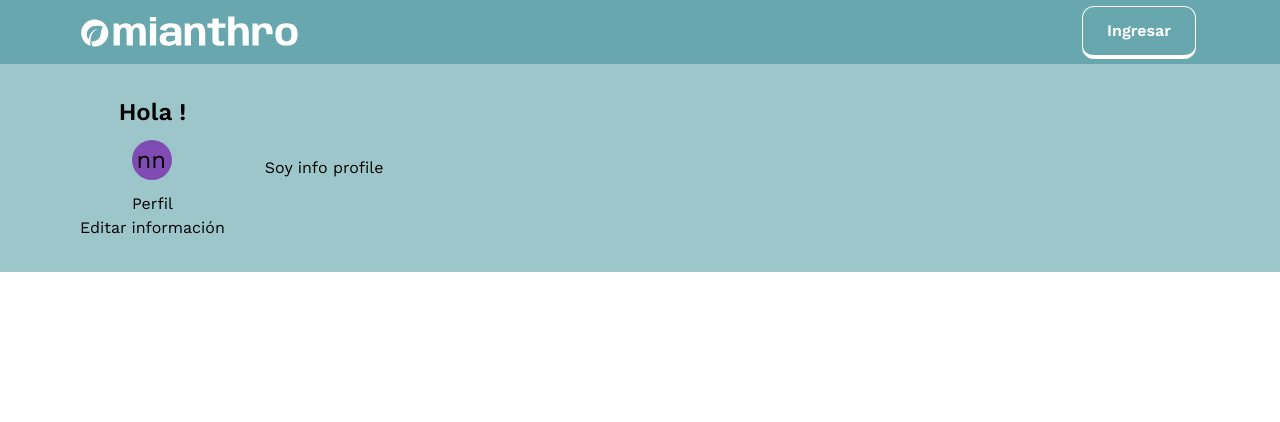
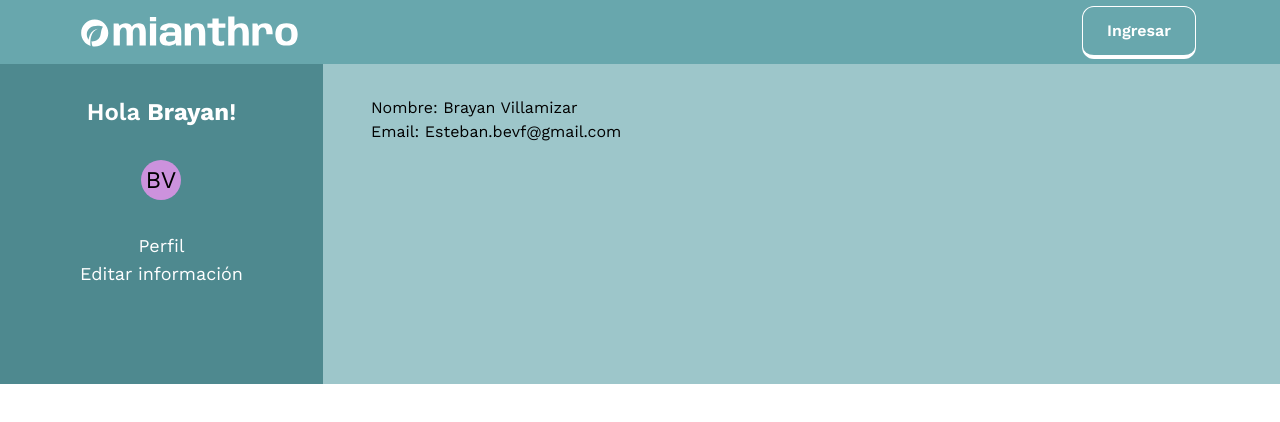
Before and after one commit to EstebanV23/coex-project, a React (Vite) app in the folder front/: page /profile in a window 1280 px wide. Shown: the top 422 px of the page. Built offline with nearby package versions, Linux system fonts and the light colour scheme.

Commit message:
Arreglando button y agregando formik para editar perfil

```diff
--- a/front/src/components/Button.jsx
+++ b/front/src/components/Button.jsx
@@ -1,3 +1,5 @@
-export default function Button ({ children, ...props }) {
-  return <button className='py-3 transition-all px-6 text-white border w-fit self-center border-white rounded-xl font-semibold hover:bg-white hover:text-primary-blue-400 border-b-4 hover:border-b-0'>{children}</button>
+import { NavLink } from 'react-router-dom'
+
+export default function Button ({ children, to, ...props }) {
+  return <NavLink to={to} className={`py-3 transition-all px-6 text-white border w-fit self-center border-white rounded-xl font-semibold hover:bg-white hover:text-primary-blue-400 border-b-4 hover:border-b-0 ${props.className}`}>{children}</NavLink>
 }
--- a/front/src/components/EditProfile.jsx
+++ b/front/src/components/EditProfile.jsx
@@ -1,3 +1,4 @@
+import { Formik } from 'formik'
 import { useEffect } from 'react'
 import { shallow } from 'zustand/shallow'
 import { useProfileStore } from '../stores/useProfileStore'
@@ -8,6 +9,8 @@ export default function EditProfile () {
     hiddenProfileTrue()
   }, [])
   return (
-    <h1>Soy edit profile</h1>
+    <Formik>
+      {() => {}}
+    </Formik>
   )
 }
--- a/front/src/components/InfoProfile.jsx
+++ b/front/src/components/InfoProfile.jsx
@@ -1,13 +1,19 @@
 import { useEffect } from 'react'
 import { shallow } from 'zustand/shallow'
 import { useProfileStore } from '../stores/useProfileStore'
+import { useUserStore } from '../stores/useUserStore'
 
 export default function InfoProfile () {
   const { hiddenProfileTrue } = useProfileStore(store => store, shallow)
+  const { name, surname, email, token, id } = useUserStore(store => store, shallow)
   useEffect(() => {
     hiddenProfileTrue()
   }, [])
   return (
-    <h1>Soy info profile</h1>
+    <div>
+      <h3>Nombre: {name} {surname}</h3>
+      <h3>Email: {email}</h3>
+
+    </div>
   )
 }
--- /dev/null
+++ b/front/src/components/LinksProfile.jsx
@@ -0,0 +1,18 @@
+import { NavLink } from 'react-router-dom'
+import linksProfile from '../constants/linksProfile'
+
+export default function LinksProfile () {
+  const defaultStyles = 'text-white py-0 after:contens-[] after:transition-all after:w-full after:opacity-0 after:h-0.5 after:bg-gray-300 after:absolute after:bottom-0 after:left-0 relative sm:transition-all'
+  const activeStyles = `${defaultStyles} after:opacity-100 text-gray-300`
+  return (
+    linksProfile.map(({ path, name, id }) => (
+      <NavLink to={path} key={id} className={({ isActive }) => isActive ? activeStyles : defaultStyles}>
+        {name}
+      </NavLink>
+    ))
+  )
+}
+
+export const Hola = () => {
+  return <div className='after:content afterL' />
+}
--- a/front/src/components/Login.jsx
+++ b/front/src/components/Login.jsx
@@ -4,6 +4,7 @@ import { NavLink, useNavigate } from 'react-router-dom'
 import Input from './Input'
 import { EmailIcon, PasswordIcon, LogoIcon } from './Icons'
 import useUser from '../hooks/useUser'
+import { Formik } from 'formik'
 
 export default function Login () {
   const URL = 'http://localhost:5000/auth/signin'
--- a/front/src/components/ModalUser.jsx
+++ b/front/src/components/ModalUser.jsx
@@ -11,7 +11,7 @@ export default function ModalUser () {
   const translateDesktop = hiddenModal ? 'md:translate-y-14 md:opacity-0 md:-z-10' : 'md:translate-y-[3.7rem] md:opacity-100'
   return (
     <div className={`text-xl font-medium absolute transition-all duration-500 ease-in-out left-0 top-0 w-full h-full grid text-center place-content-center text-white bg-slate-700 ${translate} md:h-fit md:left-auto md:translate-x-full md:px-6 md:w-fit md:py-6 md:right-24 md:left- md:text-base md:rounded-lg ${translateDesktop} md:gap-3 md:after:contents-[] md:after:w-4 md:after:h-4 md:after:bg-slate-700 md:after:absolute md:after:-top-2 md:after:left-1/2 md:after:-translate-x-1/2 md:after:rotate-45`}>
-      <NavLink className='hover:text-primary-blue-400'>Perfíl</NavLink>
+      <NavLink to='profile' className='hover:text-primary-blue-400'>Perfíl</NavLink>
       <button onClick={logout} className='cursor-pointer hover:text-primary-blue-400'>Cerrar sesión</button>
       <IoReturnUpBack size={30} className='cursor-pointer absolute md:hidden left-10 top-10' onClick={toggleHiddenModal} />
     </div>
--- a/front/src/components/Navbar.jsx
+++ b/front/src/components/Navbar.jsx
@@ -1,4 +1,4 @@
-import { NavLink } from 'react-router-dom'
+import { Link, NavLink } from 'react-router-dom'
 import LogedNavbar from './LogedNavbar'
 import ContentNavbar from './ContentNavbar'
 import { useNavbarStore } from '../stores/useNavbarStore'
@@ -19,7 +19,7 @@ export default function Navbar () {
         <ContentNavbar>
           {isLogged
             ? <LogedNavbar />
-            : <Button>Ingresar</Button>}
+            : <Button to='login'>Ingresar</Button>}
           <IoCloseSharp size={30} className='block md:hidden absolute right-10 top-10 cursor-pointer text-white' onClick={toggleHidden} />
         </ContentNavbar>
         <GiHamburgerMenu
--- a/front/src/components/Profile.jsx
+++ b/front/src/components/Profile.jsx
@@ -1,5 +1,5 @@
 import { useEffect, useState } from 'react'
-import { NavLink, Outlet } from 'react-router-dom'
+import { Outlet } from 'react-router-dom'
 import { shallow } from 'zustand/shallow'
 import { useNavbarStore } from '../stores/useNavbarStore'
 import { useUserStore } from '../stores/useUserStore'
@@ -7,37 +7,13 @@ import LoadingAnimation from './LoadingAnimation'
 import MyAvatar from './MyAvatar'
 import { IoChevronBack } from 'react-icons/io5'
 import { useProfileStore } from '../stores/useProfileStore'
-
-const linksProfile = [
-  {
-    id: 'linkProfile1',
-    path: '/profile/',
-    name: 'Perfil'
-  },
-  {
-    id: 'linkProfile2',
-    path: '/profile/edit',
-    name: 'Editar información'
-  }
-]
-
-function LinksProfile () {
-  const activeStyles = ''
-  const defaultStyles = ''
-  return (
-    linksProfile.map(({ path, name, id }) => (
-      <NavLink to={path} key={id} className={({ isActive }) => { return isActive ? activeStyles : defaultStyles }}>
-        {name}
-      </NavLink>
-    ))
-  )
-}
+import LinksProfile from './LinksProfile'
 
 export default function Profile () {
   const { hiddenTrue } = useNavbarStore(store => store, shallow)
   const { hiddenModalProfile, toggleHiddenProfile } = useProfileStore(store => store, shallow)
 
-  const { name, surname, email, token, id } = useUserStore(store => store, shallow)
+  const { name, surname } = useUserStore(store => store, shallow)
   const [loading, setLoading] = useState(false)
 
   useEffect(() => {
@@ -52,20 +28,22 @@ export default function Profile () {
     )
   }
 
-  const hiddenStyles = hiddenModalProfile ? '-translate-x-[10.3rem]' : 'translate-x-0'
+  const hiddenStyles = hiddenModalProfile ? '-translate-x-[12rem]' : 'translate-x-0'
   const arrowStyle = hiddenModalProfile ? 'rotate-180' : 'rotate-0'
 
   return (
-    <div className='flex gap-10 items-center py-8 px-2 sm:px-8 md:px-20'>
-      <div className={`${hiddenStyles} transition-all z-0 flex flex-col items-center fixed gap-3 h-fit top-1/2 -translate-y-1/2 left-5 w-fit justify-center sm:static sm:left-auto sm:top-auto sm:translate-x-0 sm:translate-y-0`}>
-        <h1 className='text-2xl hidden font-semibold sm:block'>Hola <span className='font-bold'>{name}</span>!</h1>
+    <div className='flex gap-10 h-[20rem] items-stretch sm:p-0'>
+      <div className={`${hiddenStyles} bg-primary-blue-600 p-3 rounded-lg transition-all z-0 flex flex-col items-center fixed gap-8 h-fit top-1/2 -translate-y-1/2 left-0 w-fit justify-center sm:static sm:left-auto sm:top-auto sm:translate-x-0 sm:translate-y-0 sm:py-8 sm:px-8 md:px-20 sm:rounded-none sm:h-full sm:justify-start`}>
+        <h1 className='text-2xl text-white hidden font-semibold sm:block'>Hola <span className='font-bold'>{name}</span>!</h1>
         <MyAvatar fullName={`${name} ${surname}`} className='text-2xl hidden sm:block' />
-        <ul className='flex flex-col items-center'>
+        <ul className='flex flex-col items-center text-lg'>
           <LinksProfile />
         </ul>
-        <IoChevronBack className={`${arrowStyle} absolute -right-6 cursor-pointer top-1/2 -translate-y-1/2 sm:hidden`} onClick={toggleHiddenProfile} />
+        <IoChevronBack size={23} className={`${arrowStyle} absolute -right-8 cursor-pointer top-1/2 -translate-y-1/2 sm:hidden`} onClick={toggleHiddenProfile} />
       </div>
-      <Outlet />
+      <div className='py-8 px-2'>
+        <Outlet />
+      </div>
     </div>
   )
 }
--- /dev/null
+++ b/front/src/constants/linksProfile.js
@@ -0,0 +1,12 @@
+export default [
+  {
+    id: 'linkProfile1',
+    path: '/profile/',
+    name: 'Perfil'
+  },
+  {
+    id: 'linkProfile2',
+    path: '/profile/edit',
+    name: 'Editar información'
+  }
+]
--- a/front/src/stores/useUserStore.js
+++ b/front/src/stores/useUserStore.js
@@ -2,9 +2,9 @@ import { create } from 'zustand'
 
 export const useUserStore = create((set, get) => ({
   id: null,
-  name: null,
-  surname: null,
-  email: null,
+  name: 'Brayan',
+  surname: 'Villamizar',
+  email: 'Esteban.bevf@gmail.com',
   token: null,
   isVerified: false,
   setToken: (token) => set({ token }),
```
